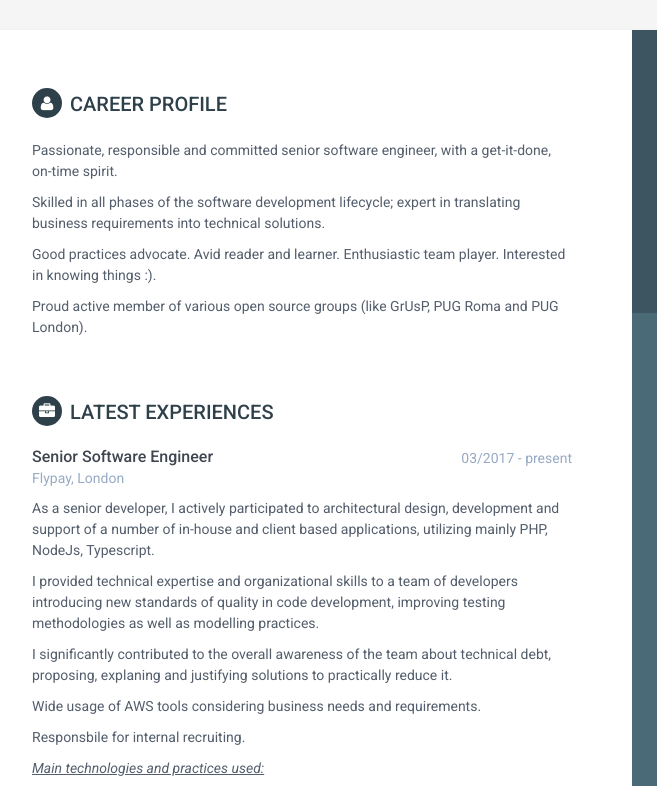
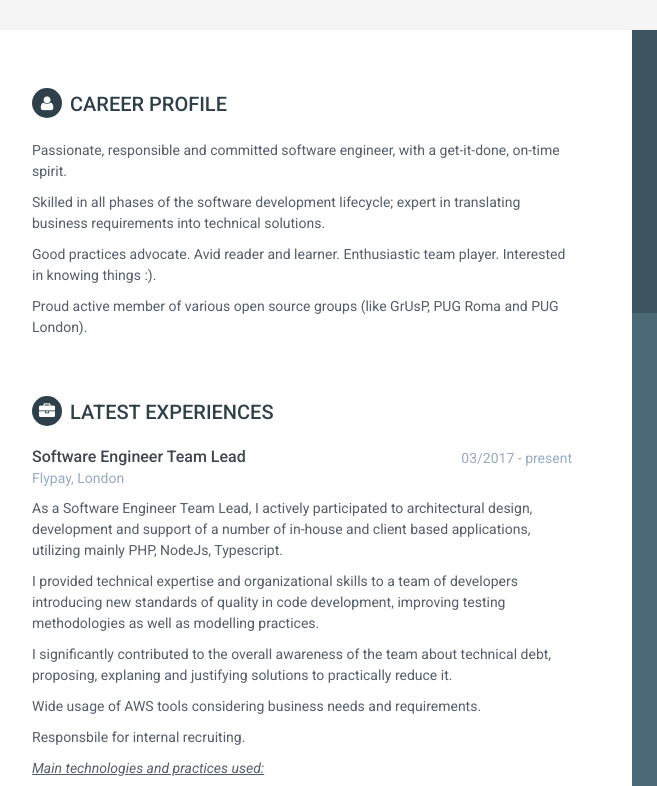
Before and after one commit to kekko1212/kekko1212.github.io, a plain HTML site: page index.html in a window 1280 px wide. Shown: the top 786 px of the page, 188-845 px from the left. Drawn offline with Linux system fonts and the light colour scheme.

Commit message:
Update title to team lead :D

```diff
--- a/index.html
+++ b/index.html
@@ -86,7 +86,7 @@
         <section class="section summary-section">
             <h2 class="section-title"><i class="fa fa-user"></i>Career Profile</h2>
             <div class="summary">
-                <p>Passionate, responsible and committed senior software engineer, with a get-it-done, on-time spirit.</p>
+                <p>Passionate, responsible and committed software engineer, with a get-it-done, on-time spirit.</p>
                 <p>Skilled in all phases of the software development lifecycle; expert in translating business requirements into technical solutions.</p>
                 <p>Good practices advocate. Avid reader and learner. Enthusiastic team player. Interested in knowing things :).</p>
                 <p>Proud active member of various open source groups (like GrUsP, PUG Roma and PUG London).</p>
@@ -99,13 +99,13 @@
             <div class="item">
                 <div class="meta">
                     <div class="upper-row">
-                        <h3 class="job-title">Senior Software Engineer</h3>
+                        <h3 class="job-title">Software Engineer Team Lead</h3>
                         <div class="time">03/2017 - present</div>
                     </div><!--//upper-row-->
                     <div class="company">Flypay, London</div>
                 </div><!--//meta-->
                 <div class="details">
-                    <p>As a senior developer, I actively participated to architectural design, development and support of a number of in-house and client based applications, utilizing mainly PHP, NodeJs, Typescript.</p>
+                    <p>As a Software Engineer Team Lead, I actively participated to architectural design, development and support of a number of in-house and client based applications, utilizing mainly PHP, NodeJs, Typescript.</p>
                     <p>I provided technical expertise and organizational skills to a team of developers introducing new standards of quality in code development, improving testing methodologies as well as modelling practices.</p>
                     <p>I significantly contributed to the overall awareness of the team about technical debt, proposing, explaning and justifying solutions to practically reduce it.</p>
                     <p>Wide usage of AWS tools considering business needs and requirements.</p>
```
